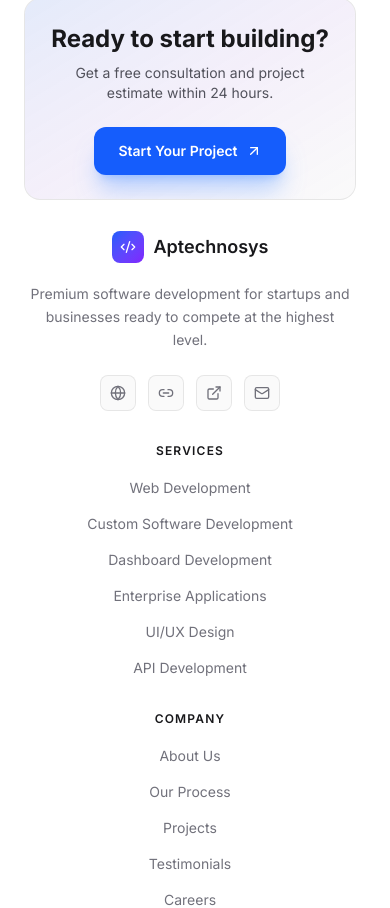
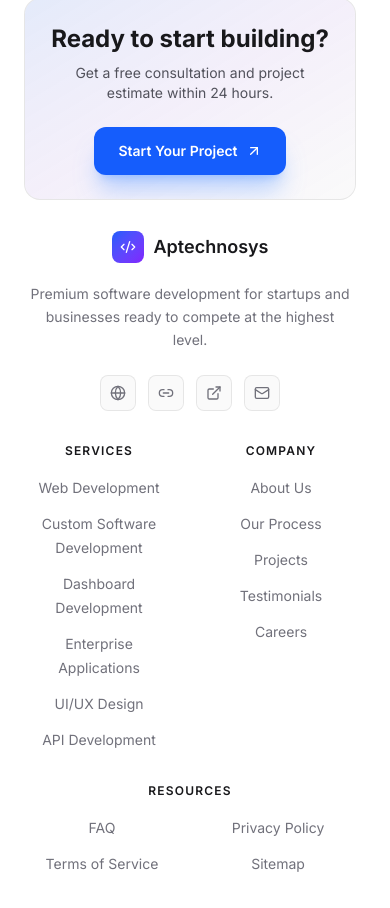
Before and after one commit to aptechnosys/WebsiteAptechnosys, a Next.js app: page /careers in a window 390 px wide. Shown: the part 6937-7845 px from the top of the page. Built offline with nearby package versions, Linux system fonts and the light colour scheme.

Commit message:
made footer more responsive for mobile view

```diff
--- a/components/Footer.jsx
+++ b/components/Footer.jsx
@@ -60,7 +60,6 @@ export default function Footer() {
               </p>
             </div>
 
-            {/* Internal route */}
             <Link
               href="/#contact"
               className="inline-flex items-center justify-center gap-2 self-center md:self-auto flex-shrink-0 bg-blue-600 hover:bg-blue-700 text-white px-6 sm:px-8 py-3.5 sm:py-4 rounded-xl font-semibold text-sm sm:text-base transition-colors shadow-xl shadow-blue-500/30"
@@ -76,16 +75,15 @@ export default function Footer() {
       {/* Footer Content */}
       <div className="container-custom pb-12">
 
-        <div className="grid grid-cols-1 sm:grid-cols-2 lg:grid-cols-5 gap-8 sm:gap-10 mb-12">
+        <div className="grid grid-cols-2 sm:grid-cols-2 lg:grid-cols-5 gap-8 sm:gap-10 mb-12">
 
           {/* Brand */}
-          <div className="sm:col-span-2 lg:col-span-2 mt-[31px]">
+          <div className="col-span-2 lg:col-span-2 mt-[31px]">
 
             <Link
               href="/"
               className="flex items-center gap-2.5 mb-5 justify-center sm:justify-start"
             >
-
               <div className="w-8 h-8 rounded-lg bg-gradient-to-br from-blue-600 to-violet-600 flex items-center justify-center">
                 <Code2 className="w-4 h-4 text-white" />
               </div>
@@ -93,10 +91,9 @@ export default function Footer() {
               <span className="text-zinc-900 dark:text-white font-semibold text-lg">
                 Aptechnosys
               </span>
-
             </Link>
 
-            <p className="text-zinc-500 text-sm leading-relaxed max-w-xs mb-6 mx-auto sm:mx-0 text-center sm:text-left">
+            <p className="text-zinc-500 dark:text-zinc-400 text-sm leading-relaxed max-w-xs mb-6 mx-auto sm:mx-0 text-center sm:text-left">
               Premium software development for startups and businesses ready
               to compete at the highest level.
             </p>
@@ -148,43 +145,84 @@ export default function Footer() {
 
           </div>
 
-          {/* Footer Link Columns */}
-          {Object.entries(footerLinks).map(([category, links]) => (
-            <div
-              key={category}
-              className="text-center sm:text-left mt-0 sm:mt-[31px]"
-            >
+          {/* Services */}
+          <div className="text-center sm:text-left mt-0 sm:mt-[31px]">
 
             <h4 className="text-zinc-900 dark:text-white text-xs font-semibold uppercase tracking-widest mb-4">
-                {category}
+              Services
             </h4>
 
             <ul className="space-y-3">
 
-                {links.map((link) => (
+              {footerLinks.Services.map((link) => (
                 <li key={link.label}>
-
                   <Link
                     href={link.href}
                     className="text-zinc-500 hover:text-zinc-900 dark:hover:text-zinc-200 text-sm transition-colors"
                   >
                     {link.label}
                   </Link>
-
                 </li>
               ))}
 
             </ul>
 
           </div>
+
+          {/* Company */}
+          <div className="text-center sm:text-left mt-0 sm:mt-[31px]">
+
+            <h4 className="text-zinc-900 dark:text-white text-xs font-semibold uppercase tracking-widest mb-4">
+              Company
+            </h4>
+
+            <ul className="space-y-3">
+
+              {footerLinks.Company.map((link) => (
+                <li key={link.label}>
+                  <Link
+                    href={link.href}
+                    className="text-zinc-500 hover:text-zinc-900 dark:hover:text-zinc-200 text-sm transition-colors"
+                  >
+                    {link.label}
+                  </Link>
+                </li>
               ))}
+
+            </ul>
+
+          </div>
+
+          {/* Resources */}
+          <div className="col-span-2 lg:col-span-1 text-center sm:text-left mt-0 sm:mt-[31px]">
+
+            <h4 className="text-zinc-900 dark:text-white text-xs font-semibold uppercase tracking-widest mb-4">
+              Resources
+            </h4>
+
+            <ul className="grid grid-cols-2 sm:grid-cols-1 gap-x-5 gap-y-3">
+
+              {footerLinks.Resources.map((link) => (
+                <li key={link.label}>
+                  <Link
+                    href={link.href}
+                    className="text-zinc-500 hover:text-zinc-900 dark:hover:text-zinc-200 text-sm transition-colors"
+                  >
+                    {link.label}
+                  </Link>
+                </li>
+              ))}
+
+            </ul>
+
+          </div>
 
         </div>
 
         {/* Copyright */}
         <div className="border-t border-zinc-900/[0.06] dark:border-white/[0.06] pt-8 flex flex-col md:flex-row items-center justify-between gap-3 text-center md:text-left">
 
-          <p className="text-zinc-600 text-sm">
+          <p className="text-zinc-600 dark:text-zinc-400 text-sm">
             © {new Date().getFullYear()} Aptechnosys. All rights reserved.
           </p>
 
```
Lines whose indentation alone changed are shown as unchanged.
